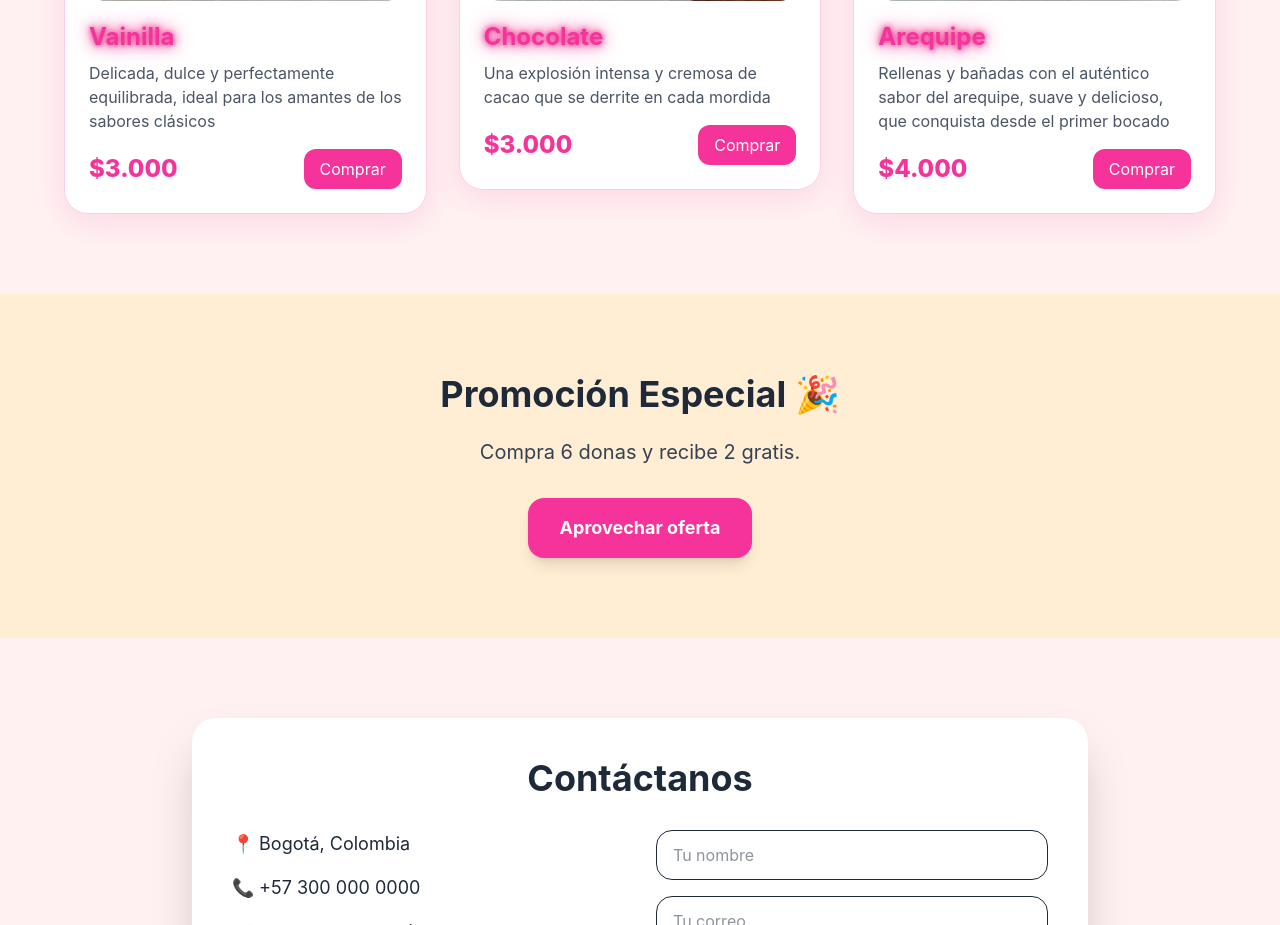
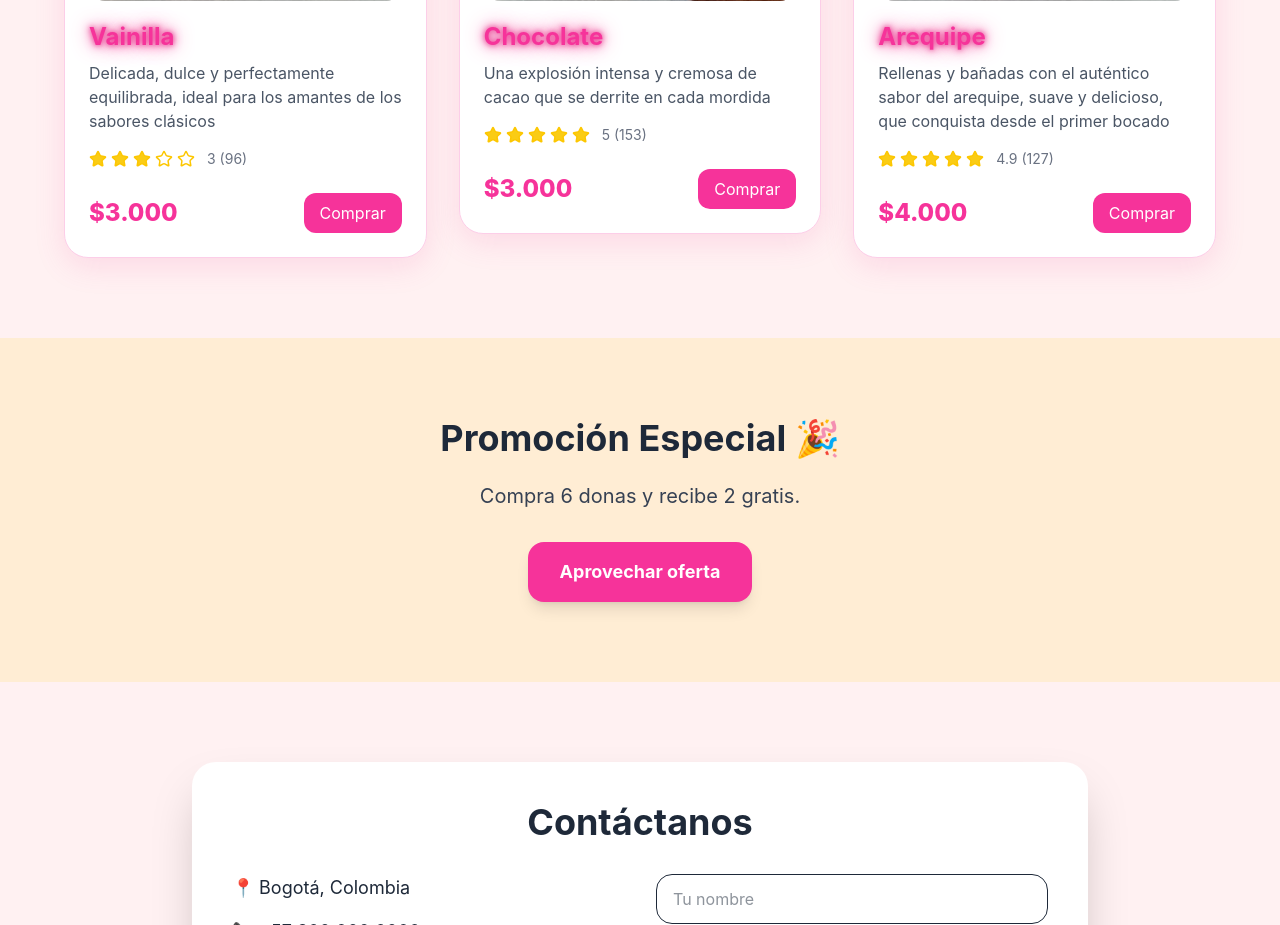
Before and after one commit to SergioGodPlay/SweetDonuts, a React (Vite) app: page / in a window 1280 px wide. Shown: the part 1340-2265 px from the top of the page. Built offline with nearby package versions, Linux system fonts and the light colour scheme.

Commit message:
Agregado ratings a las donas

```diff
--- a/package.json
+++ b/package.json
@@ -1,7 +1,7 @@
 {
   "name": "sweet-donuts",
   "private": true,
-  "version": "0.0.0",
+  "version": "1.0.0",
   "type": "module",
   "scripts": {
     "dev": "vite",
@@ -16,6 +16,7 @@
     "react-dom": "^19.2.6",
     "react-icons": "^5.6.0",
     "react-router-dom": "^7.17.0",
+    "swiper": "^12.2.0",
     "theme-change": "^3.0.4"
   },
   "devDependencies": {
--- a/src/pages/Home.tsx
+++ b/src/pages/Home.tsx
@@ -1,13 +1,19 @@
 import { useState } from "react";
 import { motion } from "framer-motion";
+import { Star } from "lucide-react";
 
-type Donut = {
+export interface Donut {
   name: string;
   flavor: string;
   price: string;
   image: string;
-  video?: string;
-};
+  video: string;
+  rating: number;
+  reviews: number;
+  featured: boolean;
+  bestseller: boolean;
+  new: boolean;
+}
 
 export const Home = () => {
   const donuts: Donut[] = [
@@ -18,6 +24,11 @@ export const Home = () => {
       price: "$3.000",
       image: "../images/vainilla.jpg",
       video: "../videos/donas_glaseadas.mp4",
+      rating: 3,
+      reviews: 96,
+      featured: true,
+      bestseller: false,
+      new: false,
     },
     {
       name: "Chocolate",
@@ -26,6 +37,11 @@ export const Home = () => {
       price: "$3.000",
       image: "../images/chocolate.jpg",
       video: "../videos/donuts_chocolate.mp4",
+      rating: 5.0,
+      reviews: 153,
+      featured: true,
+      bestseller: true,
+      new: false,
     },
     {
       name: "Arequipe",
@@ -34,6 +50,11 @@ export const Home = () => {
       price: "$4.000",
       image: "../images/arequipe.jpg",
       video: "../videos/donuts_arequipe.mp4",
+      rating: 4.9,
+      reviews: 127,
+      featured: true,
+      bestseller: false,
+      new: true,
     },
   ];
 
@@ -159,6 +180,22 @@ export const Home = () => {
         </h3>
 
         <p className="text-gray-600 dark:text-gray-300 mb-4">{donut.flavor}</p>
+
+        {/* Rating */}
+        <div className="flex items-center gap-1 mt-4 mb-6">
+          {[1, 2, 3, 4, 5].map((star) => (
+            <Star
+              key={star}
+              size={18}
+              fill={star <= Math.round(donut.rating) ? "#facc15" : "none"}
+              className="text-yellow-400"
+            />
+          ))}
+
+          <span className="ml-2 text-sm text-gray-500 dark:text-gray-400">
+            {donut.rating} ({donut.reviews})
+          </span>
+        </div>
 
         <div className="flex items-center justify-between">
           <span className="text-2xl font-extrabold text-pink-500">
```
Also changed, not shown: 1 other file (tests, documents, lock files or other folders). Lines whose indentation alone changed are shown as unchanged.
